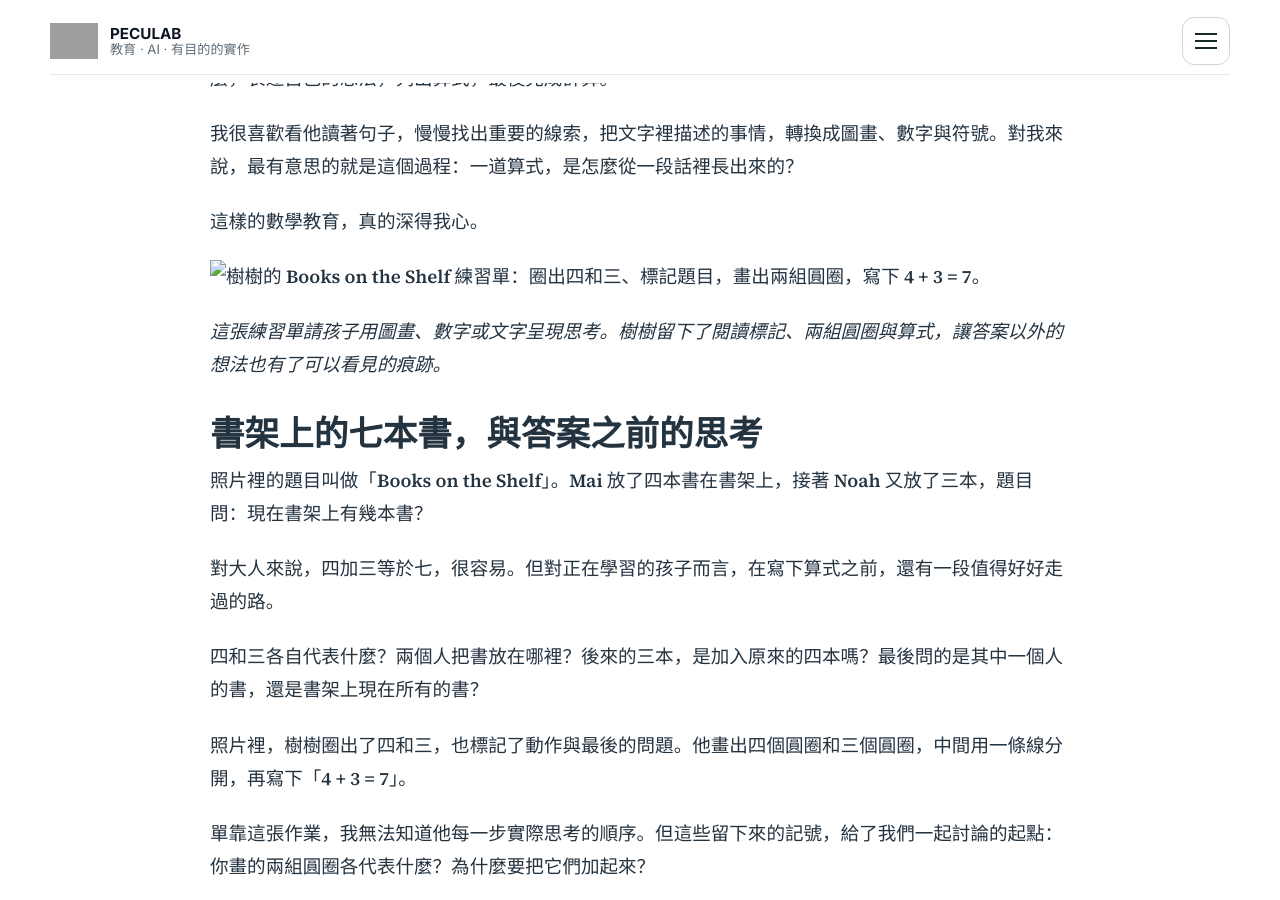
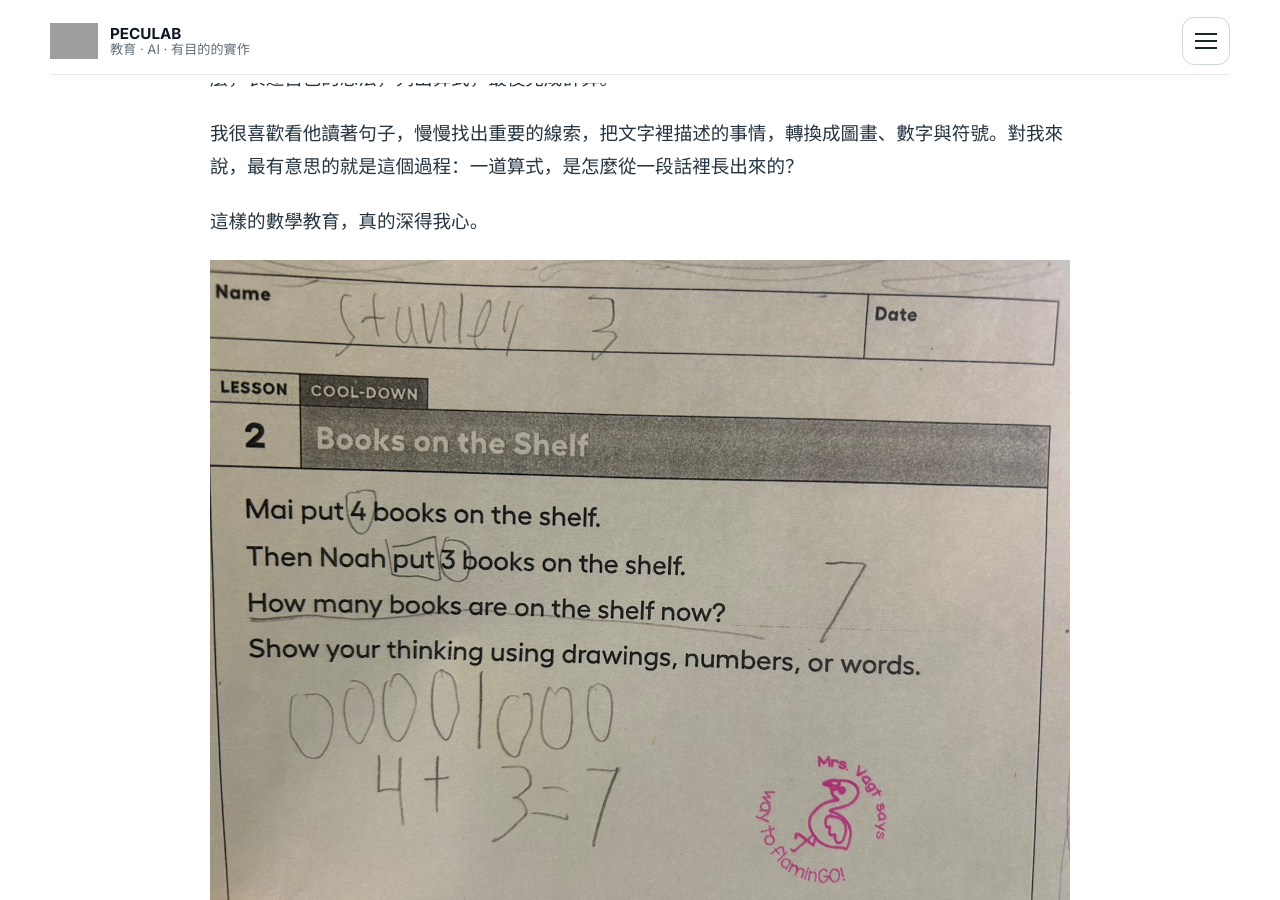
Before and after one commit to peculab/peculab.github.io, a Jekyll site: the page built from _posts/2026-10-14-reading-to-math.md, in a window 1280 px wide and 900 px high, scrolled down 586 px. Built offline with Jekyll 4.4.1, drawn with Linux system fonts in a browser that asks for light colours; grey boxes are pictures that could not be loaded.

Commit message:
Update 2026-10-14-reading-to-math.md

```diff
--- a/_posts/2026-10-14-reading-to-math.md
+++ b/_posts/2026-10-14-reading-to-math.md
@@ -15,7 +15,7 @@ excerpt: "樹樹每天帶回來的數學練習，常常先有一段對一年級
 
 這樣的數學教育，真的深得我心。
 
-![樹樹的 Books on the Shelf 練習單：圈出四和三、標記題目，畫出兩組圓圈，寫下 4 + 3 = 7。](assets/reading-to-math-stanley.jpg)
+![樹樹的 Books on the Shelf 練習單：圈出四和三、標記題目，畫出兩組圓圈，寫下 4 + 3 = 7。](/assets/reading-to-math-stanley.jpg)
 
 *這張練習單請孩子用圖畫、數字或文字呈現思考。樹樹留下了閱讀標記、兩組圓圈與算式，讓答案以外的想法也有了可以看見的痕跡。*
 
```
